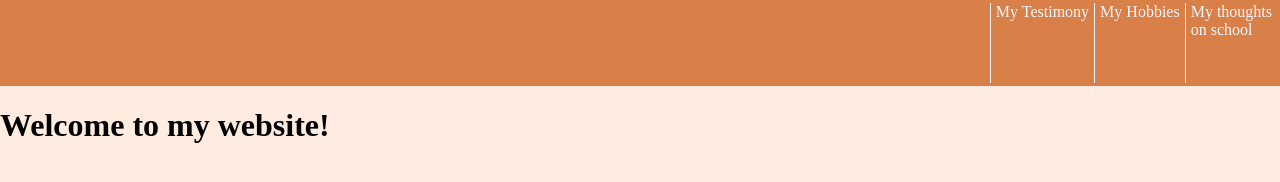
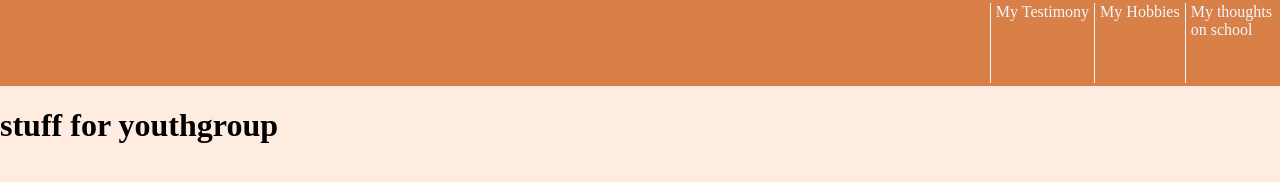
Before and after one commit to zachkaupp/zachkaupp.github.io, a plain HTML site: page MyTestimony.html in a window 1280 px wide. Drawn offline with Linux system fonts and the light colour scheme.

Commit message:
Update MyTestimony.html

```diff
--- a/MyTestimony.html
+++ b/MyTestimony.html
@@ -11,6 +11,6 @@
 		<a href="MyHobbies.html" id="icon2">My Hobbies</a>
 		<a href="MyTestimony.html" id="icon3">My Testimony</a>
 	</div>
-	<h1>Welcome to my website!</h1>
+	<h1>stuff for youthgroup</h1>
 </body>
 </html>
```
